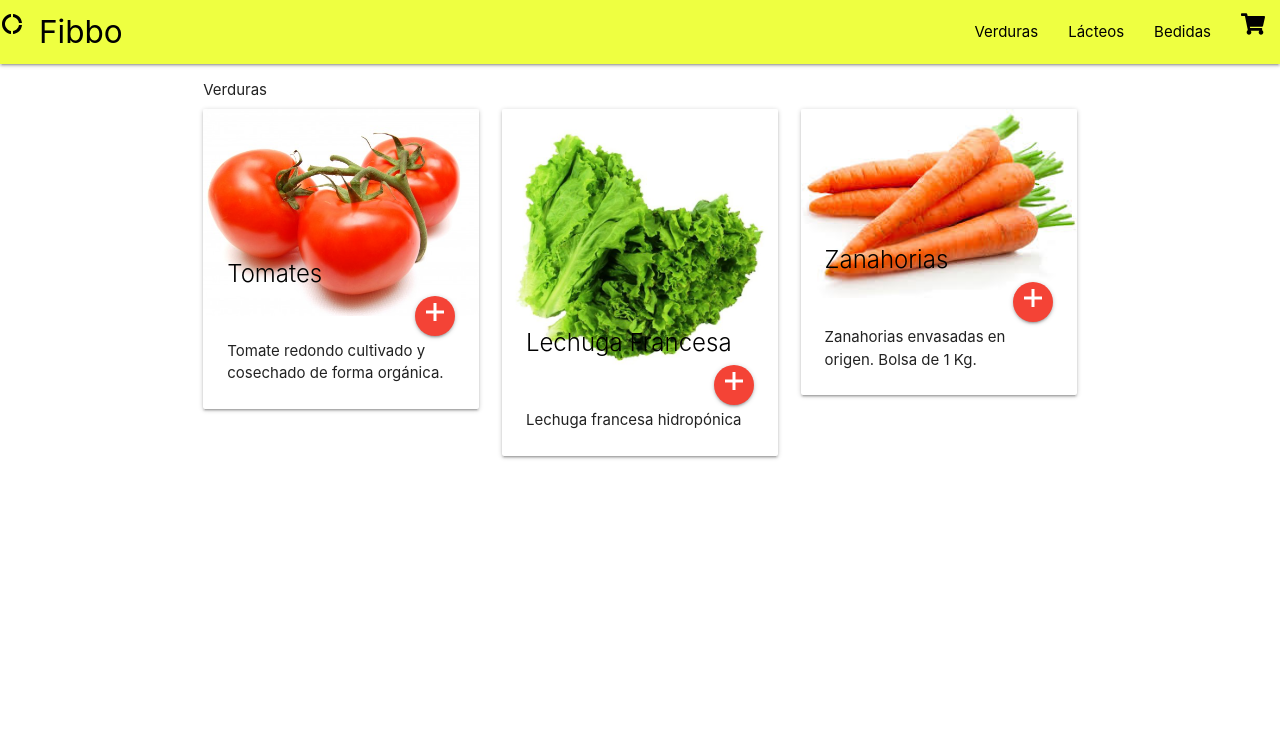
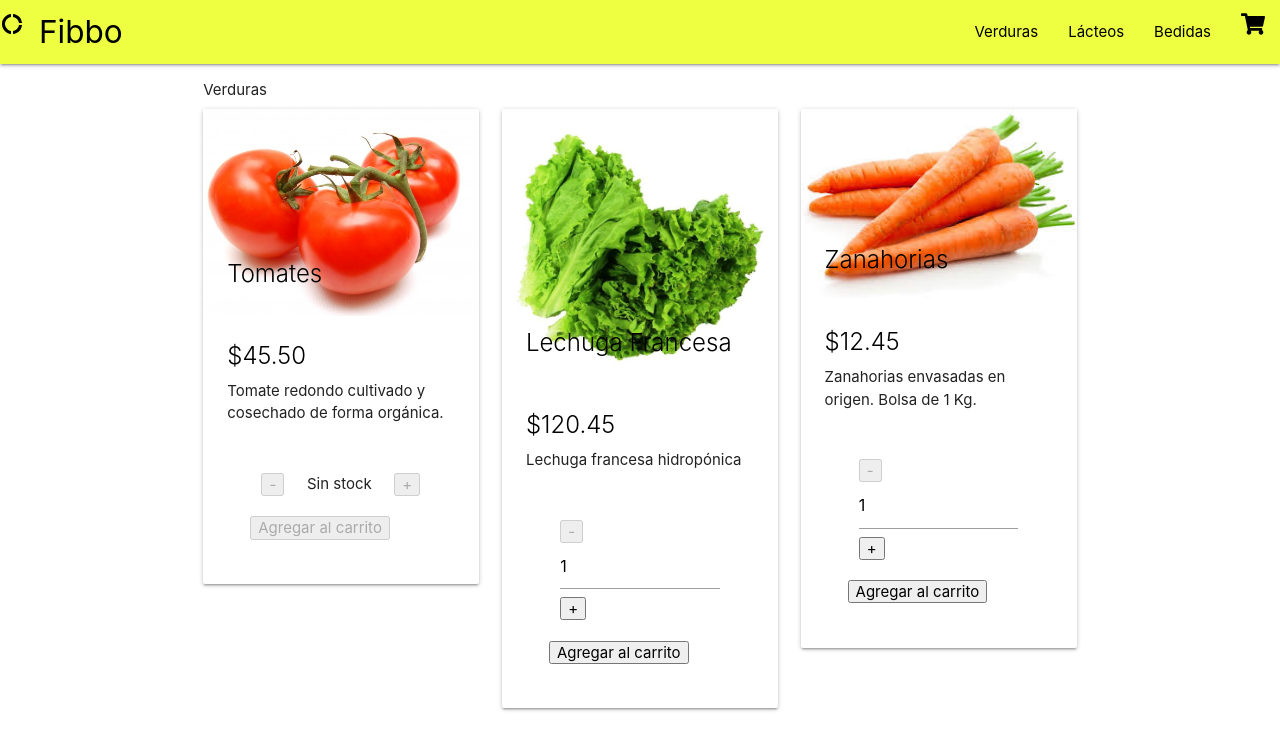
Before and after one commit to maschfederico/coderproyect, a React (Create React App) app: page / in a window 1280 px wide. Shown: the top 750 px of the page. Built offline with nearby package versions, Linux system fonts and the light colour scheme.

Commit message:
Clase 5. Desafío: Contador con botón

```diff
--- a/src/Components/General/ItemListContainer/ItemListContainer.jsx
+++ b/src/Components/General/ItemListContainer/ItemListContainer.jsx
@@ -1,7 +1,8 @@
-import {GoPlus} from "react-icons/go";
+
 import tomate from "./imagenes/tomates.jpg";
 import zanahorias from "./imagenes/zanahorias.jpg";
-import lechugas from "./imagenes/lechugas.jpg"
+import lechugas from "./imagenes/lechugas.jpg";
+import ProductCard from "../ProductCard/ProductCard"
 const ItemListContainer = () => {
     return (
         <div className="container">
@@ -11,41 +12,28 @@ const ItemListContainer = () => {
                         <span className="title"> Verduras </span>
                     </div>
                     <div className="col s12 m6 l4">
-                        <div class="card">
-                            <div className="card-image">
-                                <img src={tomate} alt="Tomate Imagen"/>
-                                <span class="card-title black-text">Tomates</span>
-                                <a href="#top"className="btn-floating halfway-fab waves-effect waves-light red"><i className="material-icons"><GoPlus/></i></a>
-                            </div>
-                            <div class="card-content">
-                                <p>Tomate redondo cultivado y cosechado de  forma orgánica.</p>
-                            </div>
-
-                        </div>
+                        <ProductCard
+                        titulo = "Tomates"
+                        precio="45.50"
+                        descripcion="Tomate redondo cultivado y cosechado de  forma orgánica."
+                        imagen={tomate}
+                        stock="0"/>
                     </div>
                     <div className="col s12 m6 l4">
-                        <div class="card">
-                            <div className="card-image">
-                            <img src={lechugas} alt="Lechuga Imagen"/>
-                                <span class="card-title black-text">Lechuga Francesa</span>
-                                <a href="#top"className="btn-floating halfway-fab waves-effect waves-light red"><i className="material-icons"><GoPlus/></i></a>
-                            </div>
-                            <div class="card-content">
-                                <p>Lechuga francesa hidropónica</p>
-                            </div>
-                        </div>
+                        <ProductCard
+                        titulo = "Lechuga Francesa"
+                        precio="120.45"
+                        descripcion="Lechuga francesa hidropónica"
+                        imagen={lechugas}
+                        stock="5"/>
                     </div>
                     <div className="col s12 m6 l4">
-                        <div class="card">
-                            <div className="card-image">
-                                <img src={zanahorias} alt="Zanahorias Imagen"/>
-                                <span class="card-title black-text" >Zanahorias</span>
-                                <a href="#top"className="btn-floating halfway-fab waves-effect waves-light red"><i className="material-icons"><GoPlus/></i></a>
-                            </div>
-                            <div class="card-content">
-                                <p>Zanahorias envasadas en origen. Bolsa de 1 Kg.</p>
-                            </div>
-                        </div>
+                        <ProductCard
+                        titulo = "Zanahorias"
+                        precio="12.45"
+                        descripcion="Zanahorias envasadas en origen. Bolsa de 1 Kg."
+                        imagen={zanahorias}
+                        stock="3"/>
                     </div>
                 </div>
             </div>
--- a/src/Components/General/Nav/Nav.jsx
+++ b/src/Components/General/Nav/Nav.jsx
@@ -3,7 +3,7 @@ import CartWidget from '../Cart/CartWidget'
 const Nav = () => {
     return (
         <nav className="lime accent-2 ">
-            <a href="#!" className="brand-logo black-text"><i class="material-icons left"><MdDonutLarge/></i>Fibbo</a>
+            <a href="#!" className="brand-logo black-text"><i className="material-icons left"><MdDonutLarge/></i>Fibbo</a>
             <ul className="right hide-on-med-and-down ">
                 <li><a href="#top" className="black-text">Verduras</a></li>
                 <li><a href="#top" className="black-text">Lácteos</a></li>
--- /dev/null
+++ b/src/Components/General/ProductCard/ItemCount.jsx
@@ -0,0 +1,30 @@
+const Itemcount = ({cantidad,eventAddCarrito,stock,resta,suma}) => {
+    return (
+        <div className="container">
+            <div className="row">
+                <div className=" col 4">
+                    <button
+                        disabled={cantidad === 1 ? 'disabled' : null }
+                        onClick={resta}
+                    >
+                        -
+                    </button>
+                </div>
+                <div className=" col 4">
+                    {stock === "0"? <p> Sin stock</p> :<input type="text" value={cantidad} readOnly/>
+                    }
+
+                </div>
+                <div className=" col 4">
+                    <button disabled = {cantidad >= stock || stock === "0" ? 'disabled': null} onClick={suma}>+</button>
+                </div>
+            </div>
+            <div className=" row">
+                <button disabled = {stock === "0" ? 'disabled': null} onClick={eventAddCarrito}>Agregar al carrito</button>
+            </div>
+        </div>
+    );
+
+}
+
+export default Itemcount;
--- /dev/null
+++ b/src/Components/General/ProductCard/ProductCard.jsx
@@ -0,0 +1,38 @@
+import {useState} from 'react';
+import ItemCount from "./ItemCount";
+const ProductCard = ({titulo,precio,descripcion,imagen,stock, inicial =1 }) => {
+    const [cantidad, setCantidad] = useState(inicial);
+
+    const handleClickResta = () => {
+        if(cantidad> 1) {
+            setCantidad(cantidad - 1);
+        }
+    }
+
+    const handleClickSuma = () => {
+        if(cantidad < stock) {
+            setCantidad(cantidad + 1);
+        }
+    }
+
+    const onAdd = () => {
+        alert(`Agregaste ${cantidad} productos al carrito`);
+    }
+    return (
+            <div className="card">
+                <div className="card-image">
+                    <img src={imagen} alt="Tomate Imagen"/>
+                    <span className="card-title black-text">{titulo}</span>
+                </div>
+                <div className="card-content">
+                    <span className="card-title black-text">${precio}</span>
+                    <p>{descripcion}</p>
+                </div>
+                <div className="card-content">
+                    <ItemCount cantidad = {cantidad} stock={stock} resta={handleClickResta}  suma={handleClickSuma} eventAddCarrito={onAdd}/>
+                </div>
+            </div>
+    );
+}
+
+export default ProductCard;
```
Also changed, not shown: 1 other file (tests, documents, lock files or other folders).
